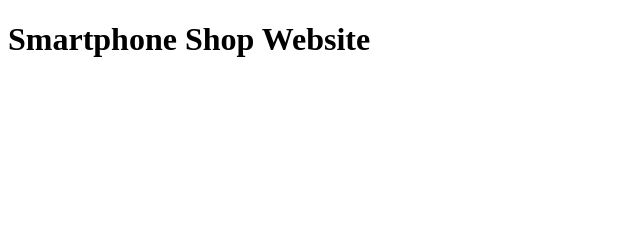
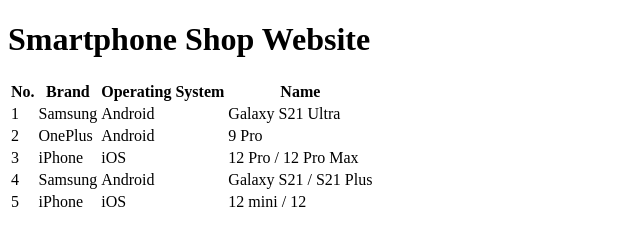
Before and after one commit to haglea/Strive-Homework-M1-D7, a plain HTML site: page index.html in a window 1280 px wide. Shown: the whole page, without its empty margins (0-640 px from the left). Drawn offline with Linux system fonts and the light colour scheme.

Commit message:
EX 2
table

```diff
--- a/index.html
+++ b/index.html
@@ -8,5 +8,43 @@
 <body>
     <h1>Smartphone Shop Website</h1>
 
+    <table>
+        <tr>
+            <th>No.</th>
+            <th>Brand</th>
+            <th>Operating System</th>
+            <th>Name</th>
+        </tr>
+        <tr>
+            <td>1</td>
+            <td>Samsung</td>
+            <td>Android</td>
+            <td>Galaxy S21 Ultra</td>
+        </tr>
+        <tr>
+            <td>2</td>
+            <td>OnePlus</td>
+            <td>Android</td>
+            <td>9 Pro</td>
+        </tr>
+        <tr>
+            <td>3</td>
+            <td>iPhone</td>
+            <td>iOS</td>
+            <td>12 Pro / 12 Pro Max</td>
+        </tr>
+        <tr>
+            <td>4</td>
+            <td>Samsung</td>
+            <td>Android</td>
+            <td>Galaxy S21 / S21 Plus</td>
+        </tr>
+        <tr>
+            <td>5</td>
+            <td>iPhone</td>
+            <td>iOS</td>
+            <td>12 mini / 12</td>
+        </tr>
+    </table>
 </body>
 </html>
```
